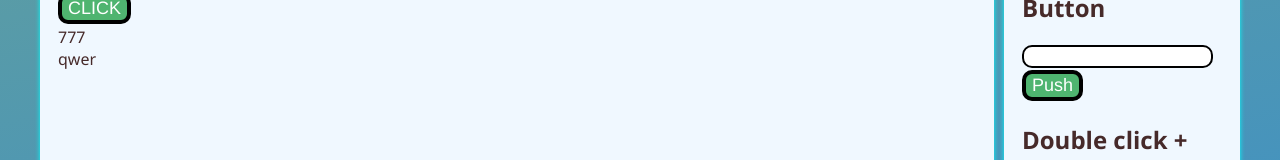
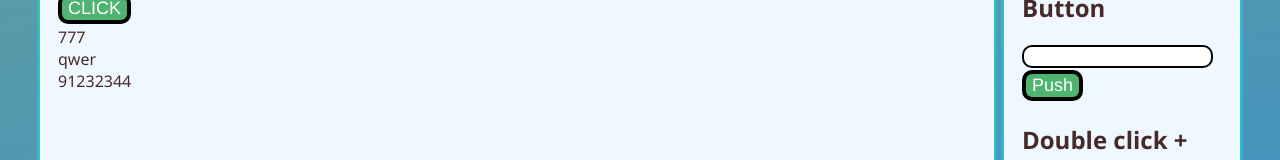
Before and after one commit to tztaras/app, a React (Create React App) app: page /lifecycles in a window 1280 px wide. Shown: the part 264-424 px from the top of the page. Built offline with nearby package versions, Linux system fonts and the light colour scheme.

Commit message:
homework

```diff
--- a/src/ComponentTest/ComponentTest.js
+++ b/src/ComponentTest/ComponentTest.js
@@ -2,12 +2,12 @@
 import React, {useState, useEffect} from "react";
 
 
-function Test2() {
-    let arg = 34;
+function Test2(props) {
+    // let arg = 111;
     console.log('set state');
 
-    const [s1, set1] = useState(arg);
-    // useState(props.arg)
+    const [s1, set1] = useState(props.arg);
+    // useState(arg)
 
     const buttonHandler = () => {
         console.log('handler');
--- a/src/Lifecycles/Lifecycle.js
+++ b/src/Lifecycles/Lifecycle.js
@@ -14,10 +14,10 @@ class Lifecycle extends React.Component {
             // s1 : 0
             s1: props.arg,
             s2: props.anthrarg,
-            // s3: props.shtnofprops
+            s3: props.shtnofprops
         }
-        let s3 = '201';
-        console.log(s3);
+        // let s3 = '201';
+        // console.log(s3);
     }
 
     buttonHandler = () => {
@@ -34,10 +34,12 @@ class Lifecycle extends React.Component {
 
 
 
-        // let fnlArg = this.state.s3;
-        // console.log(fnlArg);
-        // fnlArg+=" <-- that was an array";
-        // console.log(fnlArg);
+        let fnlArg = this.state.s3;
+        console.log(fnlArg);
+        fnlArg += " <-- that was an array";
+        console.log(fnlArg);
+        this.setState({s3 : fnlArg})
+
 
     }
 
```
